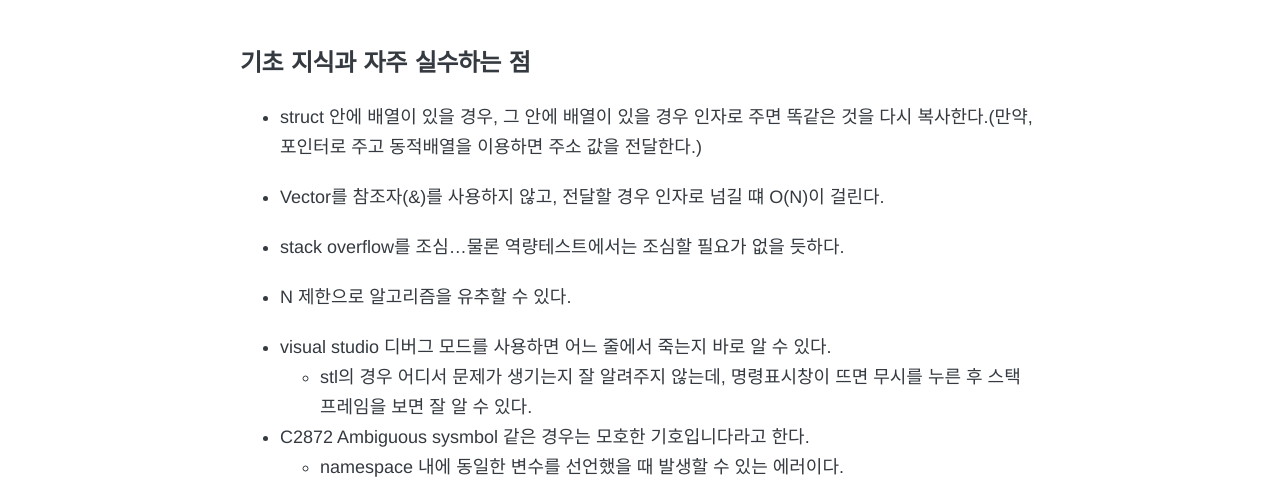
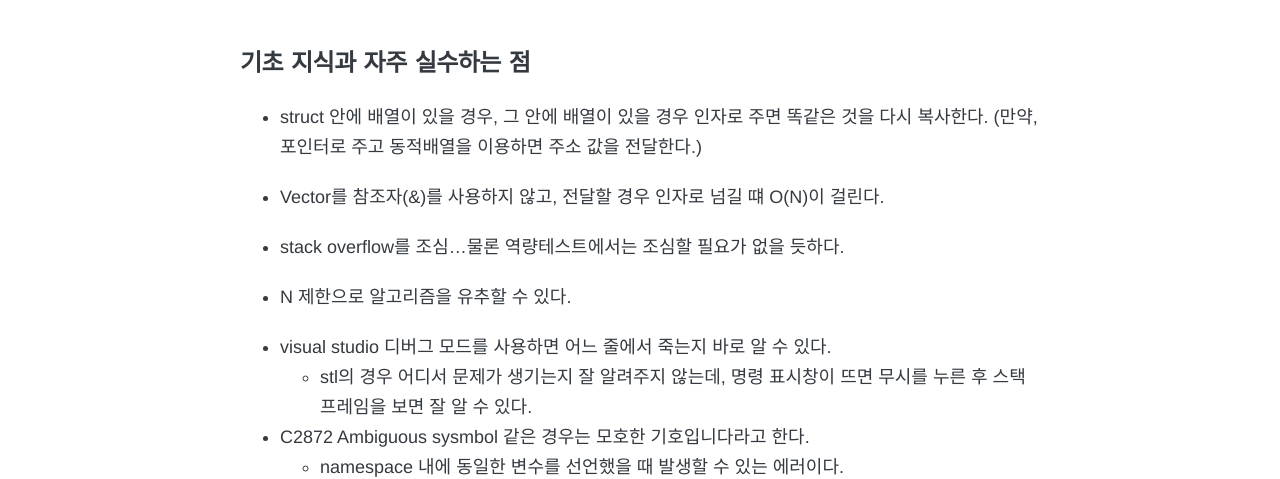
Before and after one commit to HaeUlNam/HaeUlNam.github.io, a Jekyll site: the page built from _posts/lecture/2019-03-02-01-baarkingDog님-코딩테스트-특강.md, in a window 1280 px wide and 900 px high. Shown: the part 338-817 px from the top of the window. Built offline with Jekyll 4.4.1, drawn with Linux system fonts in a browser that asks for light colours; nearby versions of some CDN libraries; comment, search, counter and statistics services are not loaded.

```diff
--- a/_posts/lecture/2019-03-02-01-baarkingDog님-코딩테스트-특강.md
+++ b/_posts/lecture/2019-03-02-01-baarkingDog님-코딩테스트-특강.md
@@ -12,7 +12,7 @@ comments: true
 
 ### 기초 지식과 자주 실수하는 점
 
-* struct 안에 배열이 있을 경우, 그 안에 배열이 있을 경우 인자로 주면 똑같은 것을 다시 복사한다.(만약, 포인터로 주고 동적배열을 이용하면 주소 값을 전달한다.)
+* struct 안에 배열이 있을 경우, 그 안에 배열이 있을 경우 인자로 주면 똑같은 것을 다시 복사한다. (만약, 포인터로 주고 동적배열을 이용하면 주소 값을 전달한다.)
 
 * Vector를 참조자(&)를 사용하지 않고, 전달할 경우 인자로 넘길 떄 O(N)이 걸린다.
 
@@ -21,7 +21,7 @@ comments: true
 * N 제한으로 알고리즘을 유추할 수 있다.
 
 * visual studio 디버그 모드를 사용하면 어느 줄에서 죽는지 바로 알 수 있다.
-    * stl의 경우 어디서 문제가 생기는지 잘 알려주지 않는데, 명령표시창이 뜨면 무시를 누른 후 스택 프레임을 보면 잘 알 수 있다.
+    * stl의 경우 어디서 문제가 생기는지 잘 알려주지 않는데, 명령 표시창이 뜨면 무시를 누른 후 스택 프레임을 보면 잘 알 수 있다.
 
 * C2872 Ambiguous sysmbol 같은 경우는 모호한 기호입니다라고 한다.
     * namespace 내에 동일한 변수를 선언했을 때 발생할 수 있는 에러이다.
```
Also changed, not shown: _posts/ml/2019-05-22-01-Naive-Bayes-model.md (+1 -1 lines).
